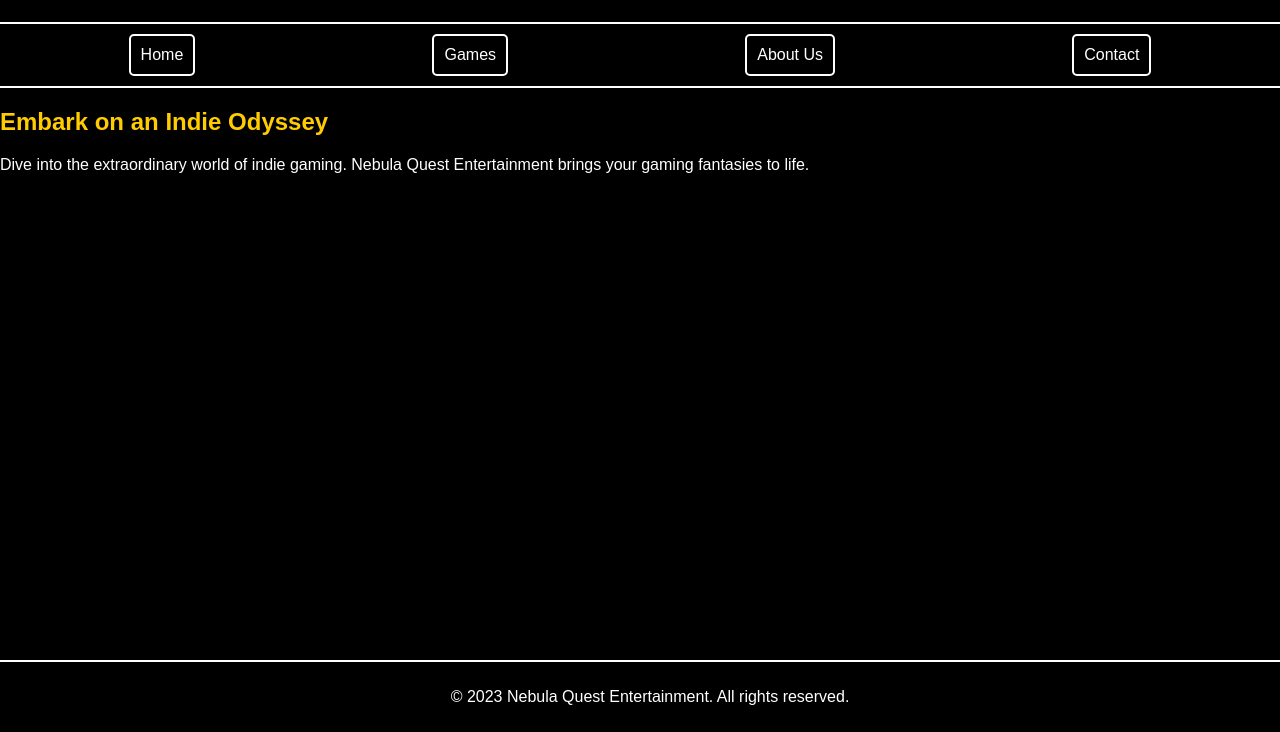
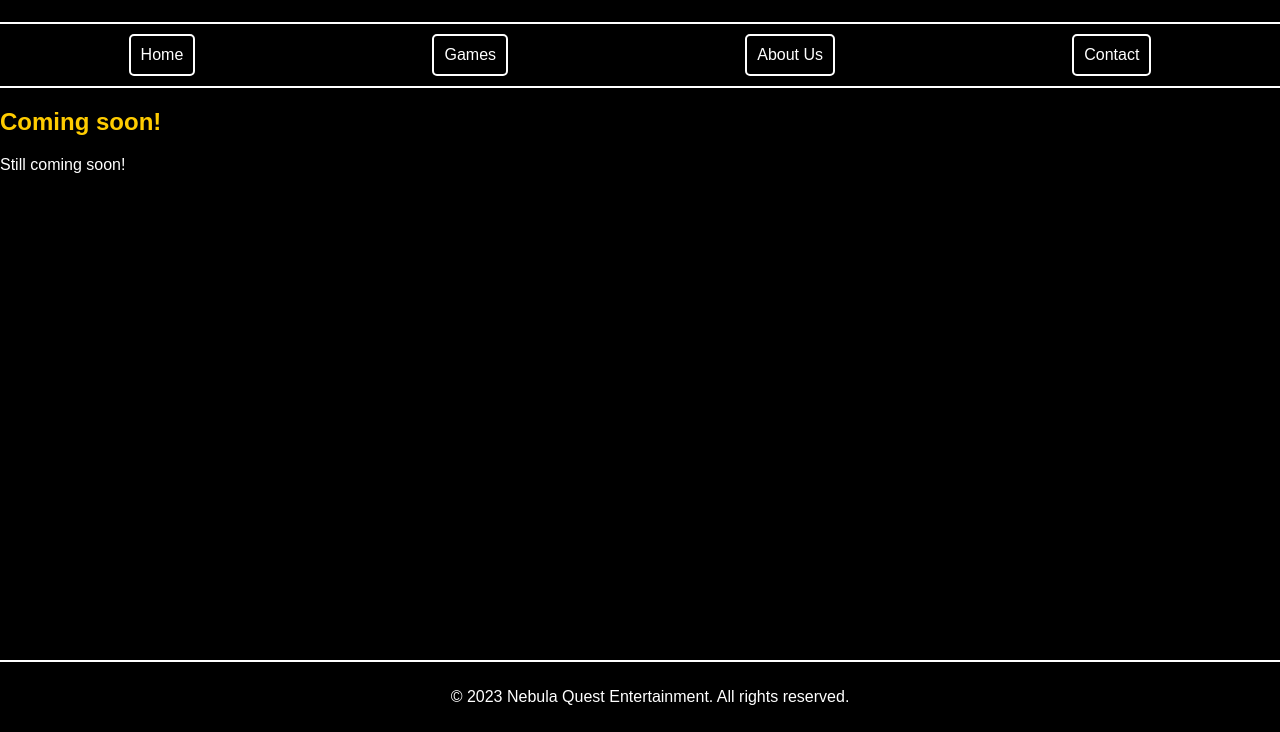
Before and after one commit to NebulaQuestEntertainment/NebulaQuestEntertainment.github.io, a plain HTML site: page games.html in a window 1280 px wide. Shown: the part 68-800 px from the top of the page. Drawn offline with Linux system fonts and the light colour scheme.

Commit message:
Update games.html

```diff
--- a/games.html
+++ b/games.html
@@ -29,8 +29,8 @@
         </div>
     </nav>
 
-    <h2>Embark on an Indie Odyssey</h2>
-    <p>Dive into the extraordinary world of indie gaming. Nebula Quest Entertainment brings your gaming fantasies to life.</p>
+    <h2>Coming soon!</h2>
+    <p>Still coming soon!</p>
 
     <footer>
         <p>&copy; 2023 Nebula Quest Entertainment. All rights reserved.</p>
```
